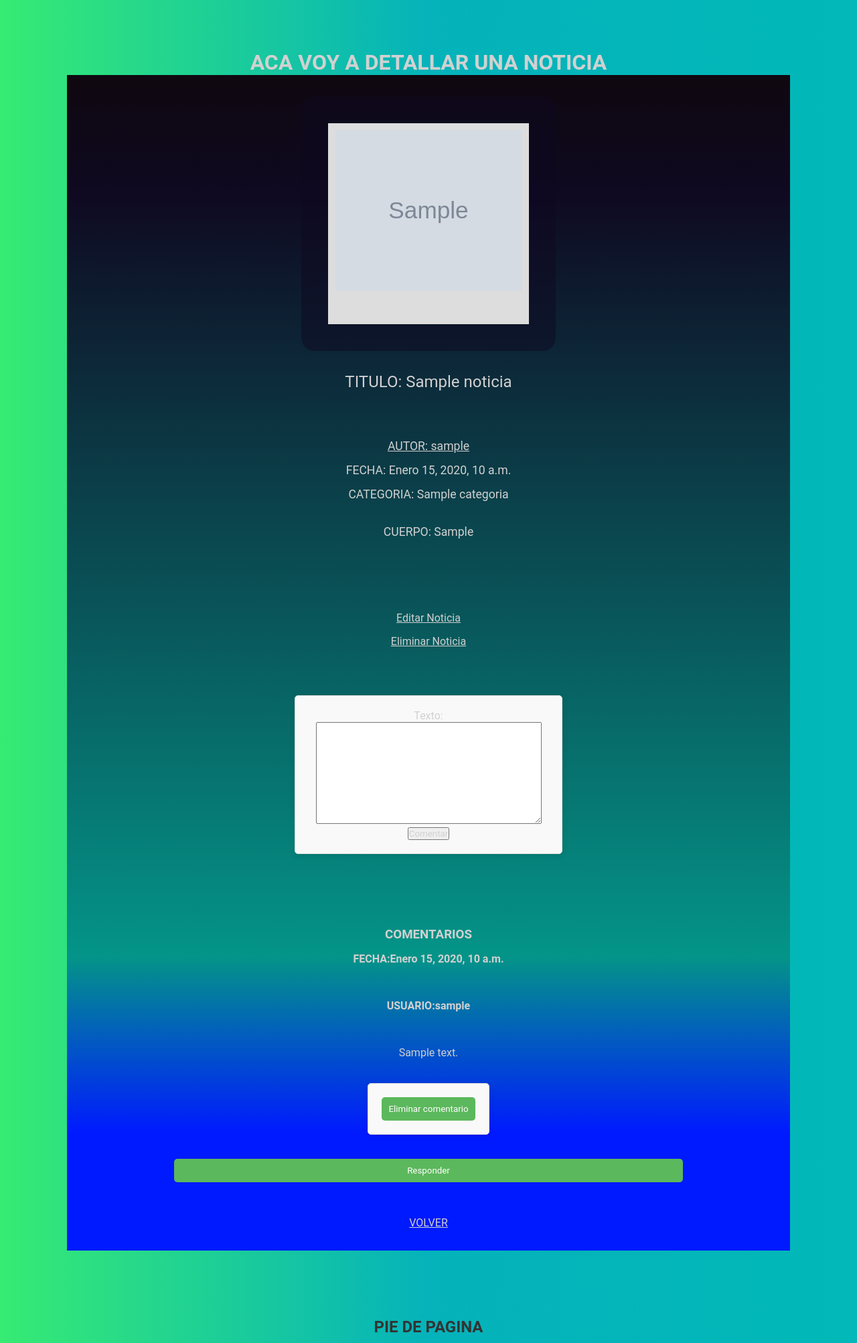
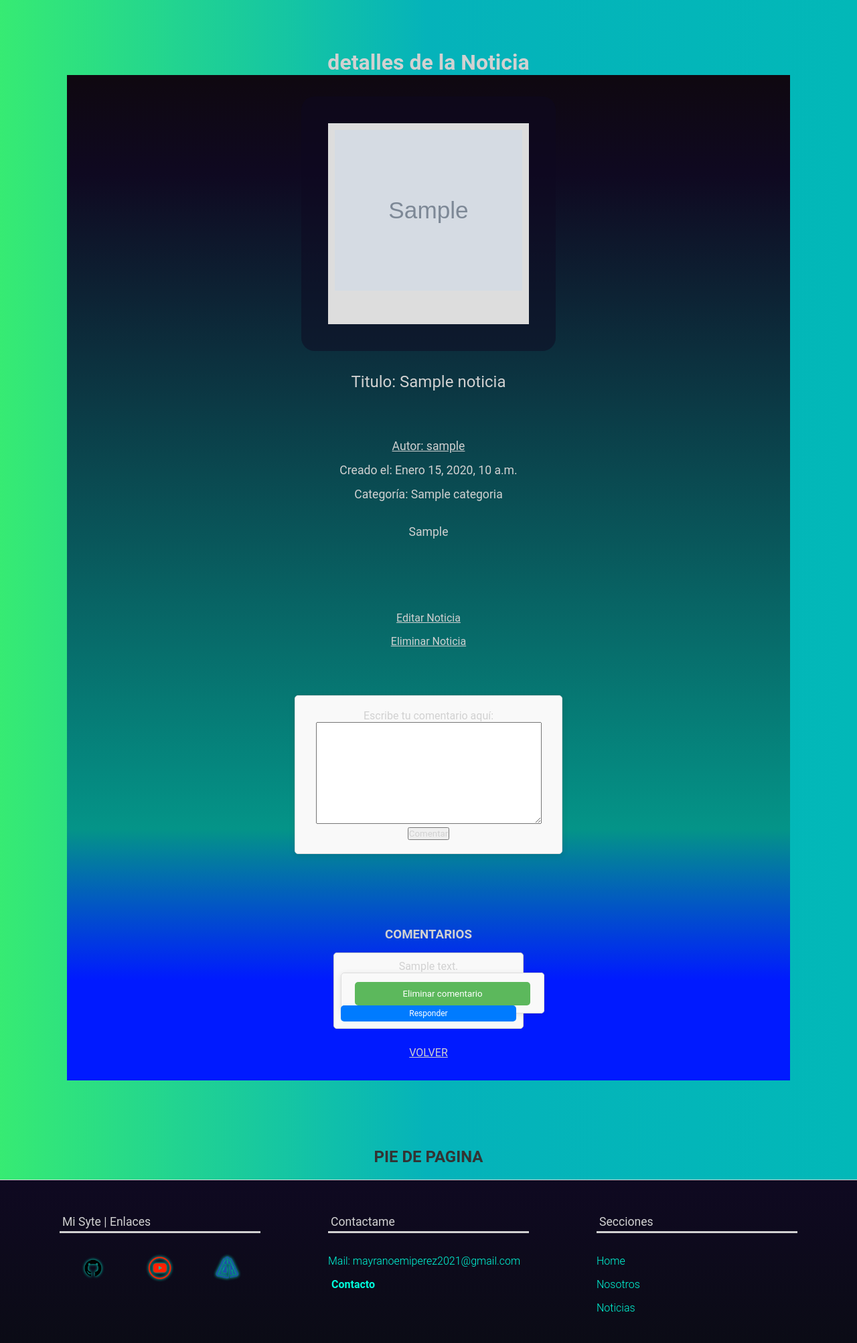
Before and after one commit to Csosafloriani/ProyectoFinal-G5, a Django app: page /Noticias/1/ in a window 1280 px wide. Shown: the part 80-2085 px from the top of the page at 67% size. Run offline with Django 3.2, Linux system fonts and the light colour scheme; a user stored in the database is signed in; tables that the repository leaves empty hold one stand-in row (values such as "Sample post"); grey boxes marked "Sample" are stand-in pictures.

Commit message:
Se le dió estilos a los comentarios y respuestas + un boton que oculta y muestra las respuestas a un comentario

```diff
--- a/apps/comentarios/forms.py
+++ b/apps/comentarios/forms.py
@@ -5,3 +5,6 @@ class ComentarioForm(forms.ModelForm):
     class Meta:
         model = Comentario
         fields = ['texto'] #El usuario solo puede ingresar texto
+        labels = {
+            'texto': 'Escribe tu comentario aquí',
+        }
--- a/static/css/main.css
+++ b/static/css/main.css
@@ -638,3 +638,47 @@ button:hover {
 a:hover {
     text-decoration: underline; /* Subrayar al pasar el cursor */
 }
+
+/* estilos seccion comentarios */
+
+.comentario {
+  border: 1px solid #ccc;
+  border-radius: 5px;
+  padding: 10px;
+  margin-bottom: 10px;
+  background-color: #f9f9f9;
+}
+
+.comentario-texto {
+  font-size: 16px;
+}
+
+.comentario-meta {
+  font-size: 12px; /* Texto pequeño */
+  color: #777; /* Color gris */
+}
+
+.btn-responder, .btn-ver-respuestas {
+  font-size: 12px; /* Botones pequeños */
+  background-color: #007bff;
+  color: white;
+  border: none;
+  border-radius: 5px;
+  cursor: pointer;
+  padding: 5px 10px;
+}
+
+.btn-responder:hover, .btn-ver-respuestas:hover {
+  background-color: #0056b3;
+}
+
+.respuestas {
+  margin-left: 20px; /* Margen para las respuestas */
+}
+
+.respuesta {
+  border: 1px solid #eee;
+  padding: 10px;
+  background-color: #fff;
+  margin-top: 5px;
+}
--- a/templates/noticias/detalle.html
+++ b/templates/noticias/detalle.html
@@ -6,7 +6,7 @@
 
 {% block contenido %}
 
-	<h1>ACA VOY A DETALLAR UNA NOTICIA</h1>
+	<h1>detalles de la Noticia</h1>
 
 	<article class="articulo sobre_mi">
 		<section class="seccion_descripcion">
@@ -14,12 +14,12 @@
 					<img class="seccion_descripcion__imagen" src="{{noticia.imagen.url}}" width="500" height="500">
 			</div>
 		</section>
-		<p class="seccion_descripcion__titulo">TITULO: {{noticia.titulo}}</p>
-		<p class="seccion_descripcion__parrafo"><a href="">AUTOR: {{noticia.autor.username}}</a></p> <!--capas agrege url para filtrar las noticias del autor-->
-		<p class="seccion_descripcion__parrafo">FECHA: {{noticia.fecha}}</p>
-		<p class="seccion_descripcion__parrafo">CATEGORIA: {{noticia.categoria_noticia}}</p>
+		<p class="seccion_descripcion__titulo">Titulo: {{noticia.titulo}}</p>
+		<p class="seccion_descripcion__parrafo"><a href="">Autor: {{noticia.autor.username}}</a></p> <!--capas agrege url para filtrar las noticias del autor-->
+		<p class="seccion_descripcion__parrafo">Creado el: {{noticia.fecha}}</p>
+		<p class="seccion_descripcion__parrafo">Categoría: {{noticia.categoria_noticia}}</p>
 		<div class="seccion_descripcion__info scroll scroll_fino scroll_gris">
-			<p class="seccion_descripcion__parrafo">CUERPO: {{noticia.cuerpo}}</p>
+			<p class="seccion_descripcion__parrafo">{{noticia.cuerpo}}</p>
 		</div>
 
 		<br><br><br>
@@ -53,13 +53,16 @@
 		<!-- MOSTAR COMENTARIOS -->
 		<h3>COMENTARIOS</h3>
 		{% for com in comentarios %}
-			<strong>FECHA:{{com.fecha}}</strong><br>
-			<strong>USUARIO:{{com.usuario}}</strong><br>
-			<p>{{com.texto}}</p>
+			{% if not com.parent %}
+				<div class="comentario">
+					<p class="comentario_texto">{{com.texto}}</p>
+					<p class="comentario-meta">
+						<small>Fecha: {{com.fecha}} | Usuario: {{com.usuario}}</small>
+					</p>
 
 					<!--Mostrar boton para eliminar el comentario solo si es autor o admin-->
 					{% if request.user == com.usuario or request.user.is_staff %}
-				<form method="POST" action="{% url 'comentarios:eliminar' com.pk %}">
+						<form method="POST" action="{% url 'comentarios:eliminar' com.pk %}" style="display: inline;">
 							{% csrf_token %}
 							<button type="submit">Eliminar comentario</button>
 						</form>
@@ -67,7 +70,7 @@
 
 					<!--Responder comentario solo si está registrado-->
 					{% if request.user.is_authenticated %}
-				<button type="button" onclick="document.getElementById('respuesta-{{com.pk}}').style.display='block';">Responder</button>
+						<button type="button" class="btn-responder" onclick="document.getElementById('respuesta-{{com.pk}}').style.display='block';">Responder</button>
 						<div id="respuesta-{{com.pk}}" style="display:none;">
 							<form method="POST" action="{% url 'comentarios:responder' noticia.id com.pk %}">
 								{% csrf_token %}
@@ -78,23 +81,47 @@
 					{% endif %}
 
 					<!--Mostrar respuestas-->
+					{% if com.respuestas.all %}
+						<button type="button" class="btn-ver-respuestas" onclick="toggleRespuestas('{{ com.pk }}')" >Ver respuestas</button>
+						<div id="respuestas-{{ com.pk }}" class="respuestas" style="display: none;">
 							{% for resp in com.respuestas.all %}
-				<div style="margin-left: 40px;">
-					<strong>FECHA:{{resp.fecha}}</strong><br>
-					<strong>USUARIO:{{resp.usuario}}</strong><br>
-					<p>{{resp.texto}}</p>
-
+								<div class="respuesta">
+									<p class="respuesta-texto">{{resp.texto}}</p>
+									<p class="respuesta-meta">
+										<small>Fecha: {{resp.fecha}} | Usuario: {{resp.usuario}}</small>
+									</p>
 									<!--Eliminar respuesta si es autor o admin-->
 									{% if user == resp.usuario or request.user.is_staff %}
-						<form method="POST" action="{% url 'comentarios:eliminar' resp.pk %}">
+										<form method="POST" action="{% url 'comentarios:eliminar' resp.pk %}" style="display: inline;">
 											{% csrf_token %}
 											<button type="submit">Eliminar respuesta</button>
 										</form>
 									{% endif %}
 								</div>
 							{% endfor %}
+						</div>
+					{% endif %}
 
 					<br>
+				</div>
+			{% endif %}
 		{% endfor %}
+
+		<script>
+			function toggleRespuestas(comentarioId) {
+				const respuestasDiv = document.getElementById('respuestas-' + comentarioId);
+				if (respuestasDiv) {
+					if (respuestasDiv.style.display === "none" || respuestasDiv.style.display === "" ) {
+						respuestasDiv.style.display = "block";
+					} else {
+						respuestasDiv.style.display = "none";
+					}
+				} else {
+					console.error('No se encontró el div con id respuestas-' + comentarioId);
+				}
+
+			}
+		</script>
+
 		<a href="{% url 'noticias:listar' %}">VOLVER</a>
 {% endblock contenido %}
```
Lines whose indentation alone changed are shown as unchanged.
